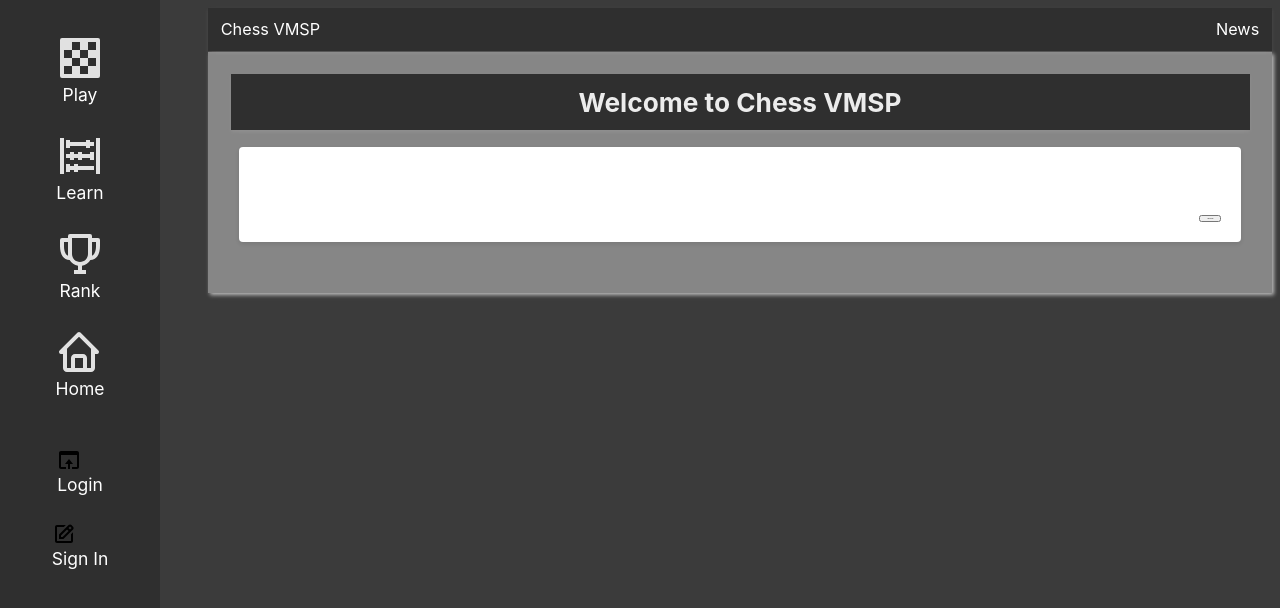
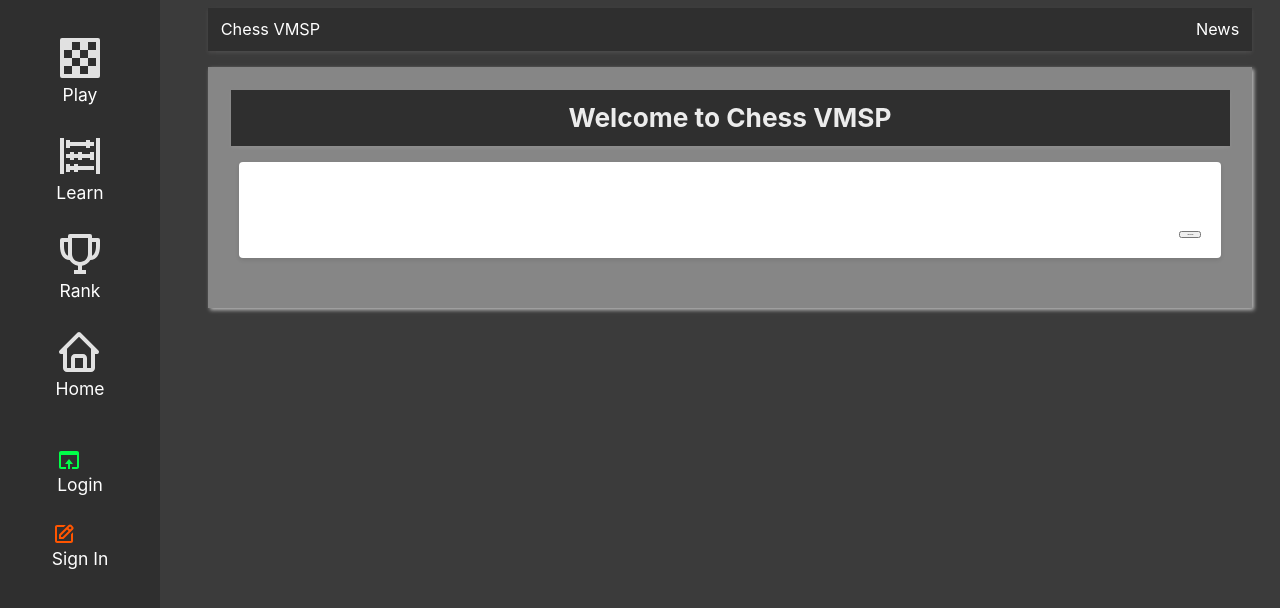
Before and after one commit to leofab/chess-vue-mongo-springboot, a Vue app: page / in a window 1280 px wide. Shown: the top 608 px of the page. Built offline with nearby package versions, Linux system fonts and the light colour scheme.

Commit message:
colors refact

```diff
--- a/src/components/Body.vue
+++ b/src/components/Body.vue
@@ -33,6 +33,8 @@ export default {
 <style scoped>
 .body {
     margin-left: 20rem;
+    margin-right: 2rem;
+    margin-top: 1.625rem;
     padding: 2.25rem;
     background-color: #868686;
     border-color: white;
--- a/src/components/SideBar.vue
+++ b/src/components/SideBar.vue
@@ -40,7 +40,7 @@
                 <li><a href="#">
                     <svg xmlns="http://www.w3.org/2000/svg"
                          width="24" height="24" viewBox="0 0 24 24"
-                         style="fill: rgba(0, 0, 0, 1);transform: ;msFilter:;">
+                         style="fill: rgb(0,255,72);transform: ;msFilter:;">
                         <path d="M20 3H4c-1.103 0-2 .897-2 2v14c0 1.103.897 2 2 2h5v-2H4V7h16v12h-5v2h5c1.103 0 2-.897 2-2V5c0-1.103-.897-2-2-2z"></path><path d="M13 21v-5h3l-4-5-4 5h3v5z">
                     </path>
                     </svg>
@@ -48,7 +48,7 @@
                 <li><a href="#">
                     <svg xmlns="http://www.w3.org/2000/svg"
                          width="24" height="24" viewBox="0 0 24 24"
-                         style="fill: rgba(0, 0, 0, 1);transform: ;msFilter:;">
+                         style="fill: rgb(255,85,0);transform: ;msFilter:;">
                         <path d="m7 17.013 4.413-.015 9.632-9.54c.378-.378.586-.88.586-1.414s-.208-1.036-.586-1.414l-1.586-1.586c-.756-.756-2.075-.752-2.825-.003L7 12.583v4.43zM18.045 4.458l1.589 1.583-1.597 1.582-1.586-1.585 1.594-1.58zM9 13.417l6.03-5.973 1.586 1.586-6.029 5.971L9 15.006v-1.589z"></path><path d="M5 21h14c1.103 0 2-.897 2-2v-8.668l-2 2V19H8.158c-.026 0-.053.01-.079.01-.033 0-.066-.009-.1-.01H5V5h6.847l2-2H5c-1.103 0-2 .897-2 2v14c0 1.103.897 2 2 2z">
                     </path>
                     </svg>
--- a/src/components/Topbar.vue
+++ b/src/components/Topbar.vue
@@ -15,6 +15,7 @@
     position: relative;
     background-color: #2f2f2f;
     margin-left: 20rem;
+    margin-right: 2rem;
     box-shadow: 0 2px 4px rgba(231, 229, 229, 0.1);
 }
 ul{
```
